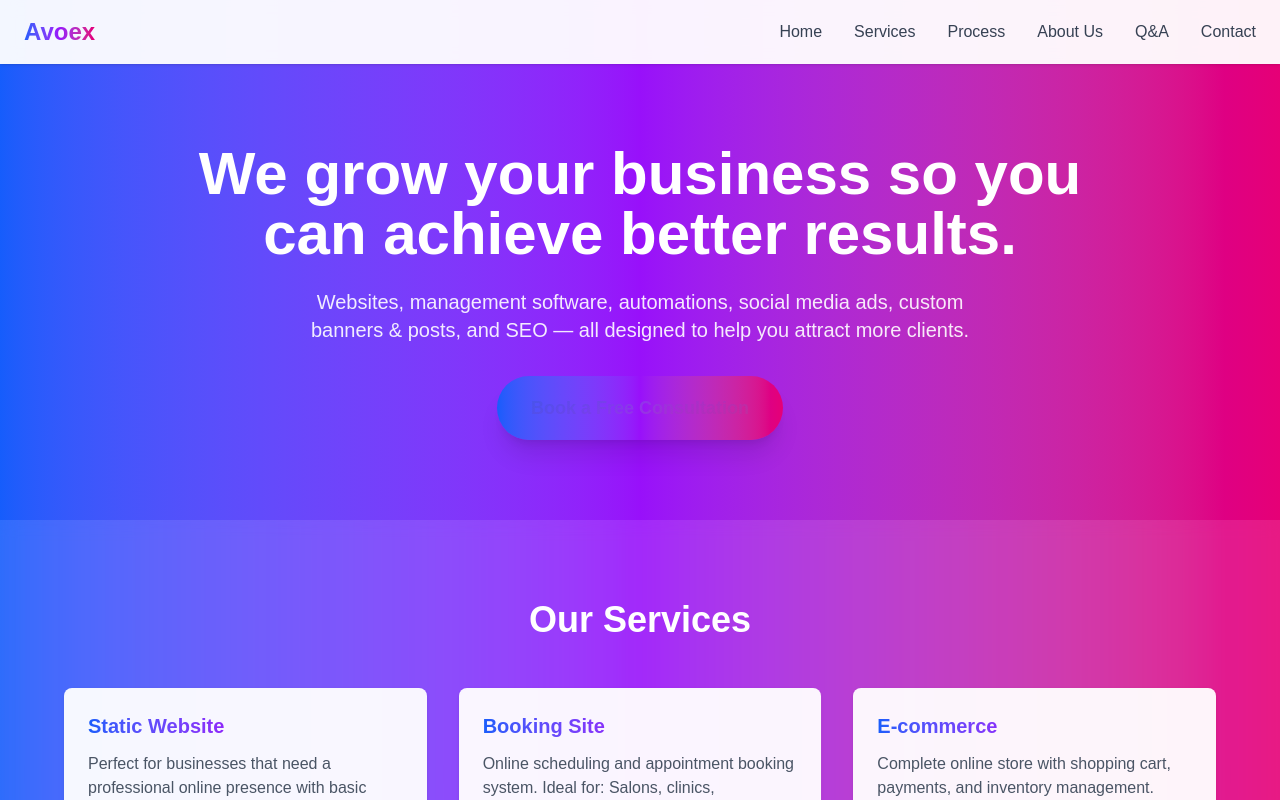
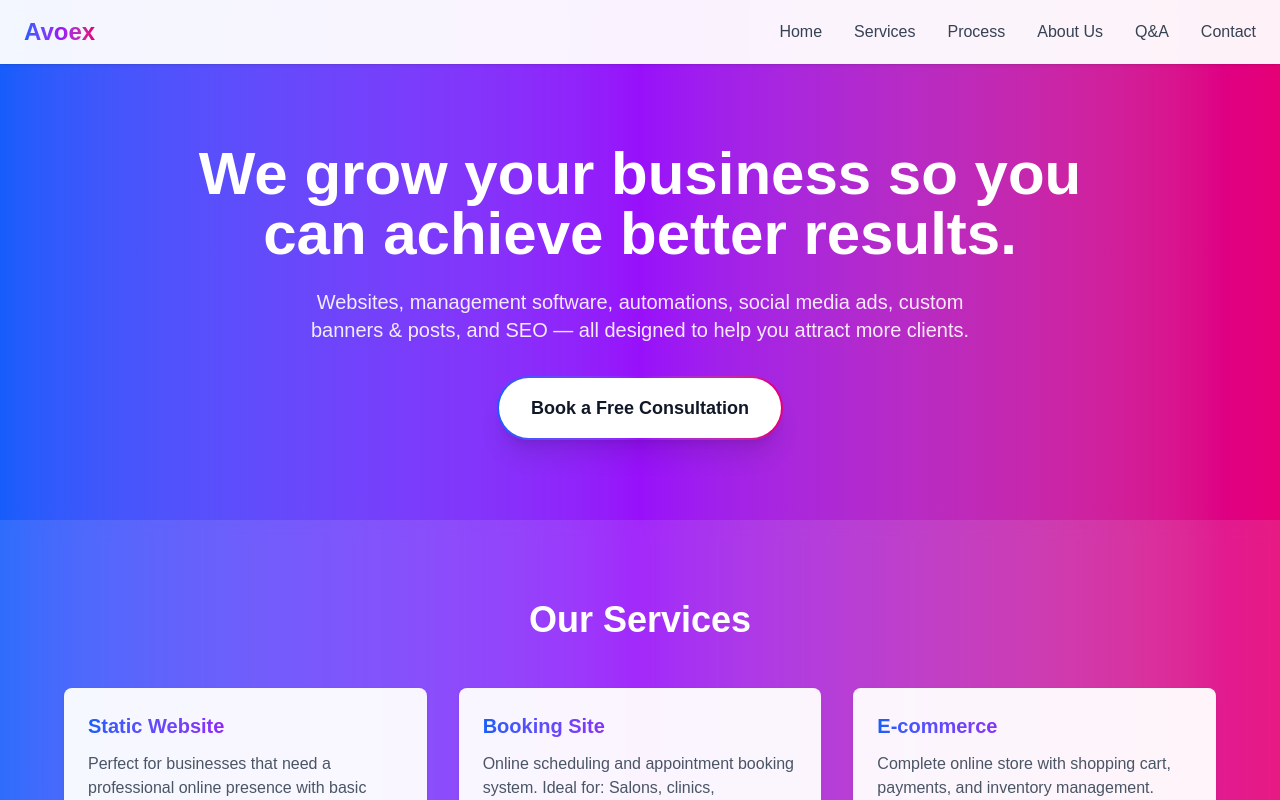
Before and after one commit to Angelvalkov2003/Avoex2.0, a Next.js app: page / in a window 1280 px wide. Shown: the top 800 px of the page. Built offline with nearby package versions, Linux system fonts and the light colour scheme.

Commit message:
Update button to have white background with dark text

```diff
--- a/app/page.tsx
+++ b/app/page.tsx
@@ -63,13 +63,7 @@ export default function Home() {
           <div className="inline-block p-0.5 bg-gradient-to-r from-blue-600 via-purple-600 to-pink-600 rounded-full hover:scale-105 transition-all duration-300 shadow-xl hover:shadow-2xl">
             <a
               href="#contact"
-              className="inline-block px-8 py-4 bg-white rounded-full font-semibold text-lg"
-              style={{
-                WebkitTextFillColor: 'transparent',
-                backgroundImage: 'linear-gradient(135deg, #2563eb, #9333ea, #db2777)',
-                WebkitBackgroundClip: 'text',
-                backgroundClip: 'text',
-              }}
+              className="inline-block px-8 py-4 bg-white rounded-full font-semibold text-lg text-gray-900 hover:bg-gray-50 transition-colors"
             >
               Book a Free Consultation
             </a>
```
